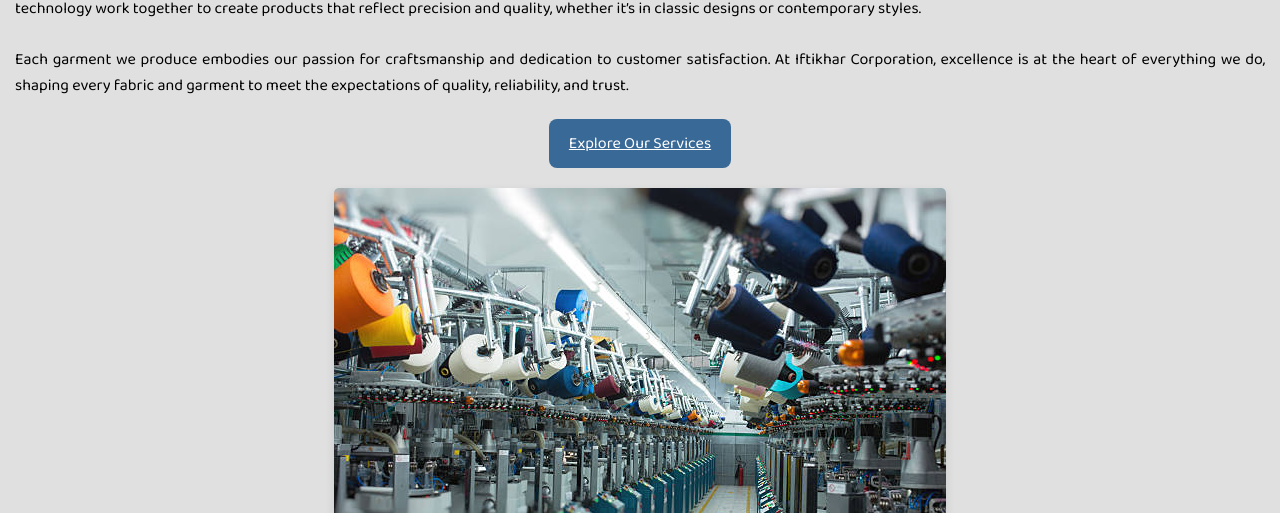
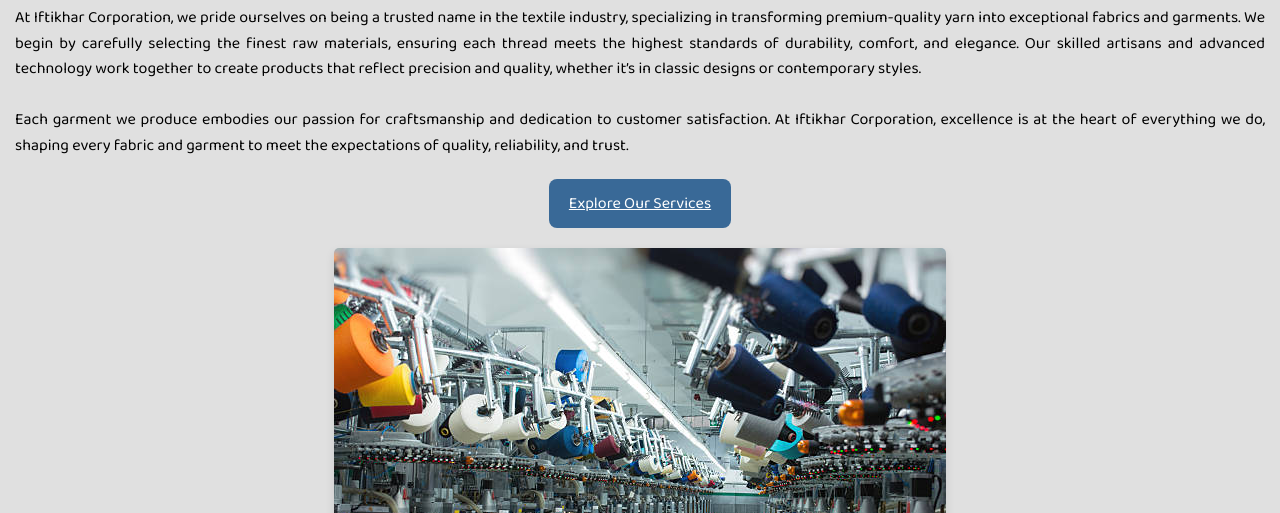
Before and after one commit to hafsa-iftikhar/portfolio-website, a website: page header.html in a window 1280 px wide. Shown: the part 255-768 px from the top of the page. Drawn offline with Linux system fonts and the light colour scheme.

Commit message:
Update header.html

```diff
--- a/header.html
+++ b/header.html
@@ -100,12 +100,15 @@
     flex-wrap: wrap; /* Allow content to wrap for responsiveness */
     align-items: flex-start;
     justify-content: center;
-    padding-top: 100px;
+    padding-top: 80px;
+    margin-top: 80px;
     background-color: #e0e0e0;
     min-height: 100vh;
     box-shadow: 0 4px 10px rgba(0, 0, 0, 0.1);
     gap: 20px;
     flex-direction: column;
+    position: relative;
+    z-index: 1;
 }
 
 .hero-text {
```
